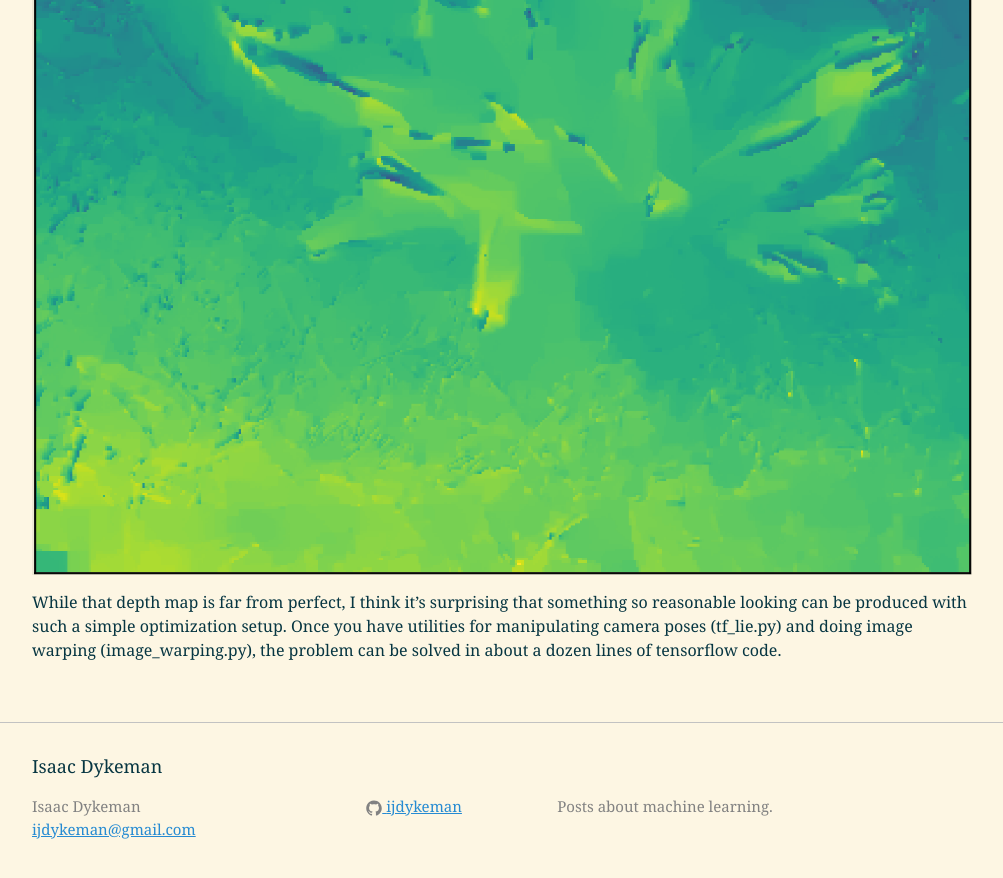
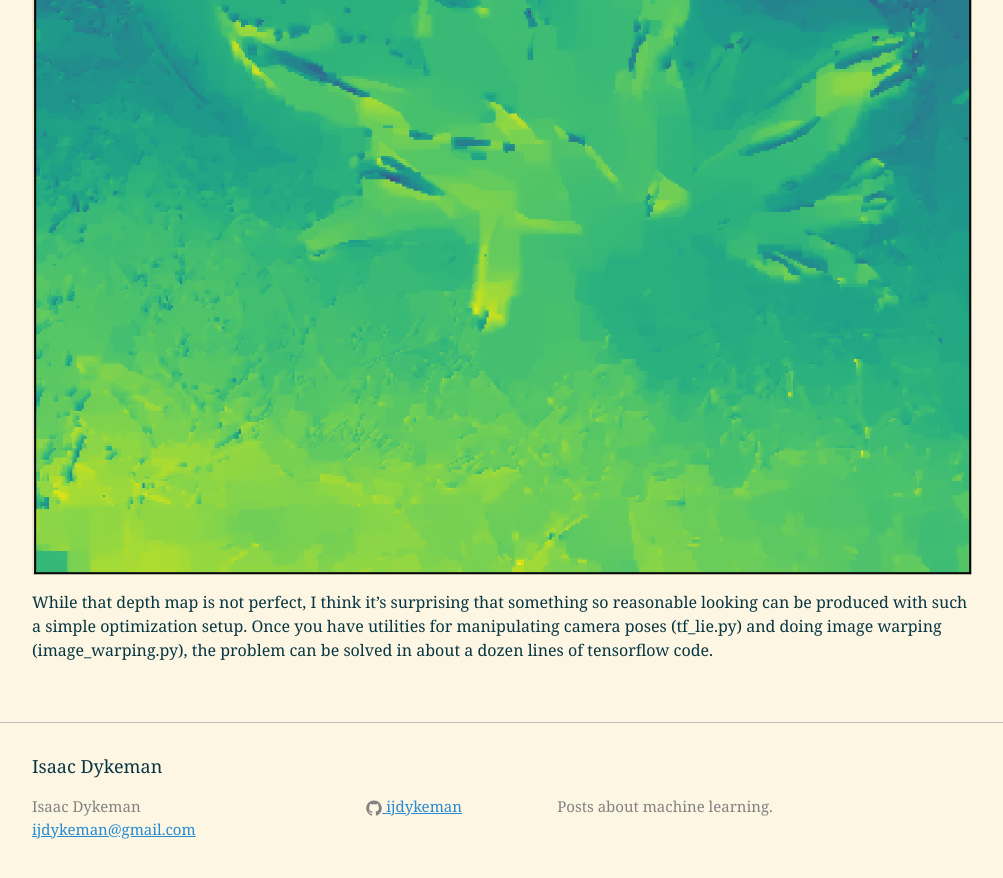
Before and after one commit to IJDykeman/ijdykeman.github.io, a Jekyll site: the page built from _posts/2019-04-10-simple-depth-from-motion.markdown, in a window 1280 px wide and 900 px high, scrolled down 8944 px. Shown: the top 878 px of the window, without its empty margins (138-1141 px from the left). Built offline with Jekyll 4.4.1, drawn with Linux system fonts in a browser that asks for light colours; formulas are drawn with MathJax 3.

Commit message:
reduce weasel words

```diff
--- a/_posts/2019-04-10-simple-depth-from-motion.markdown
+++ b/_posts/2019-04-10-simple-depth-from-motion.markdown
@@ -154,4 +154,4 @@ my code produces this depth map.
 
 ![depth]({{ site.url }}/assets/simple_depth/depth_image.png)
 
-While that depth map is far from perfect, I think it's surprising that something so reasonable looking can be produced with such a simple optimization setup.  Once you have utilities for manipulating camera poses (tf_lie.py) and doing image warping (image_warping.py), the problem can be solved in about a dozen lines of tensorflow code.
+While that depth map is not perfect, I think it's surprising that something so reasonable looking can be produced with such a simple optimization setup.  Once you have utilities for manipulating camera poses (tf_lie.py) and doing image warping (image_warping.py), the problem can be solved in about a dozen lines of tensorflow code.
```
